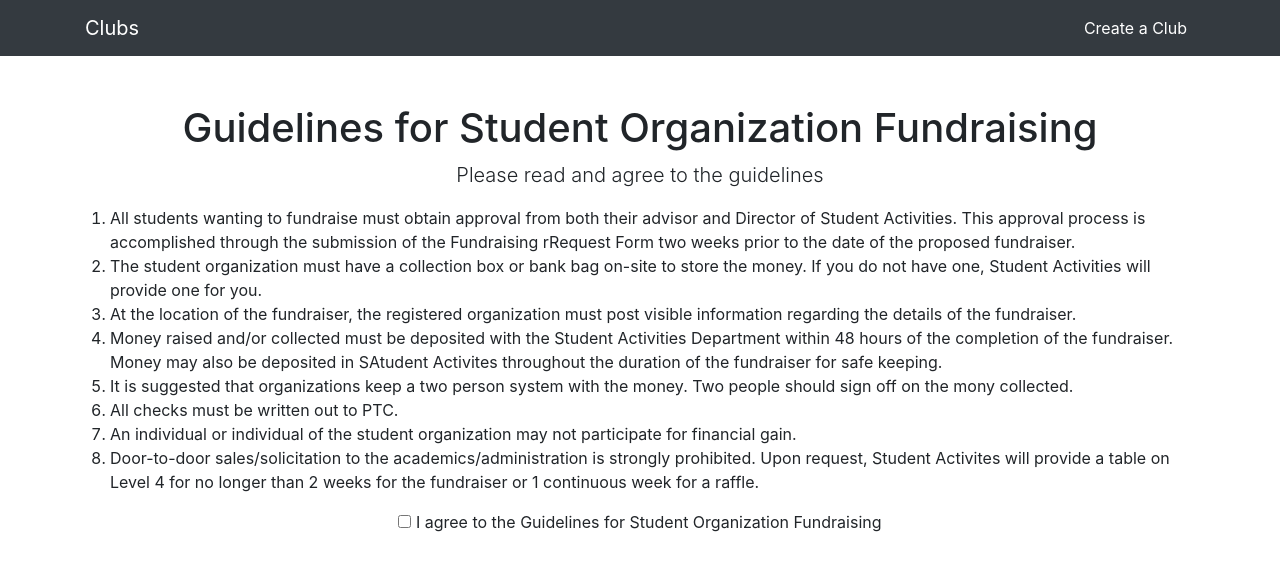
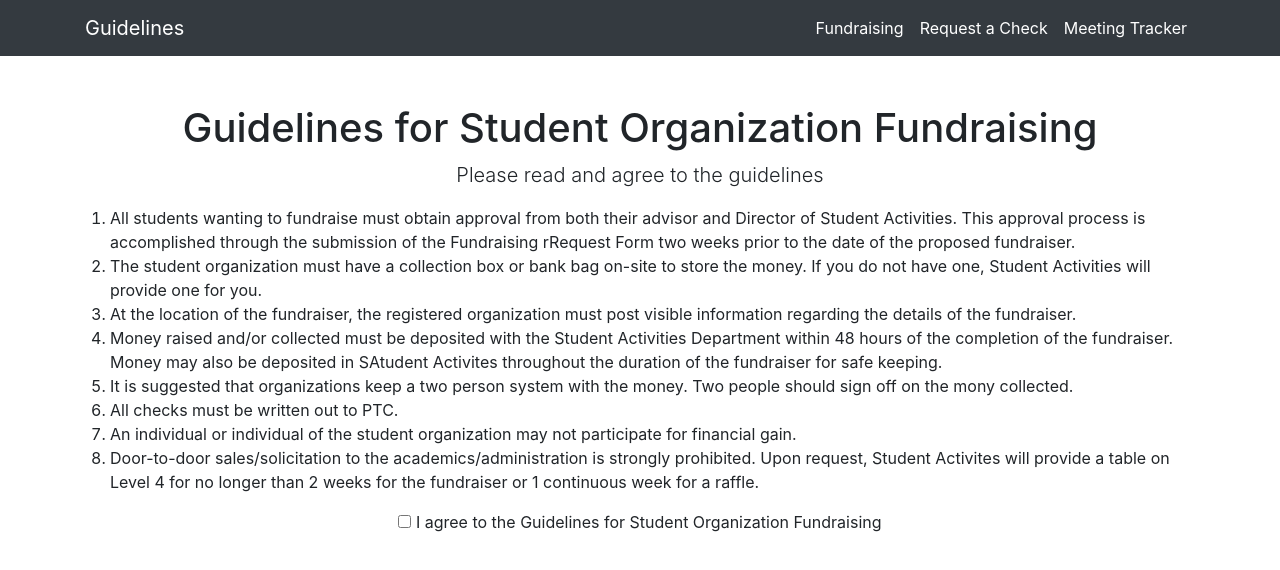
Before and after one commit to jdsteltz/ClubsPM, a website: page index.html in a window 1280 px wide. Drawn offline with Linux system fonts and the light colour scheme.

Commit message:
Update index.html

```diff
--- a/index.html
+++ b/index.html
@@ -19,16 +19,23 @@
   <!-- Navigation -->
 <nav class="navbar navbar-expand-lg navbar-dark bg-dark static-top">
     <div class="container">
-      <a class="navbar-brand" href="index.html">Clubs</a>
-      <button class="navbar-toggler" type="button" data-toggle="collapse" data-target="#navbarResponsive" aria-controls="navbarResponsive" aria-expanded="false" aria-label="Toggle navigation">
+        <a class="navbar-brand" href="index.html">Guidelines</a>
+        <button class="navbar-toggler" type="button" data-toggle="collapse" data-target="#navbarResponsive"
+            aria-controls="navbarResponsive" aria-expanded="false" aria-label="Toggle navigation">
             <span class="navbar-toggler-icon"></span>
         </button>
         <div class="collapse navbar-collapse" id="navbarResponsive">
             <ul class="navbar-nav ml-auto">
                 <li class="nav-item active">
-            <a class="nav-link" href="create.html">Create a Club
+                    <a class="nav-link" href="fundraiser.html">Fundraising
                         <span class="sr-only">(current)</span>
                     </a>
+                </li>
+                <li class="nav-item active">
+                    <a class="nav-link" href="checkrequest.html">Request a Check</a>
+                </li>
+                <li class="nav-item active">
+                    <a class="nav-link" href="meetings.html">Meeting Tracker</a>
                 </li>
             </ul>
         </div>
```
Lines whose indentation alone changed are shown as unchanged.
